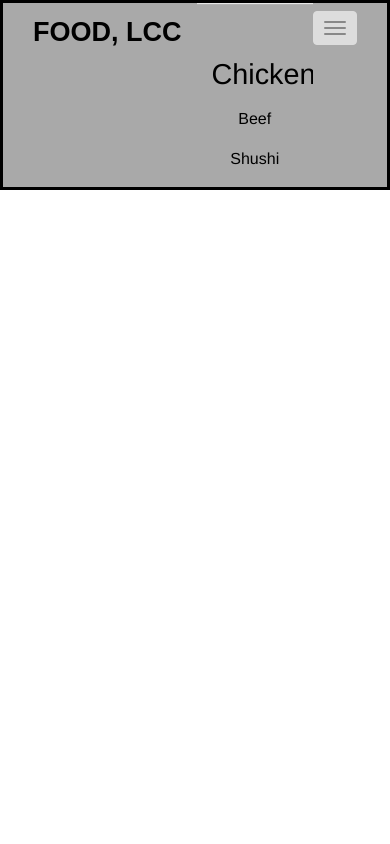
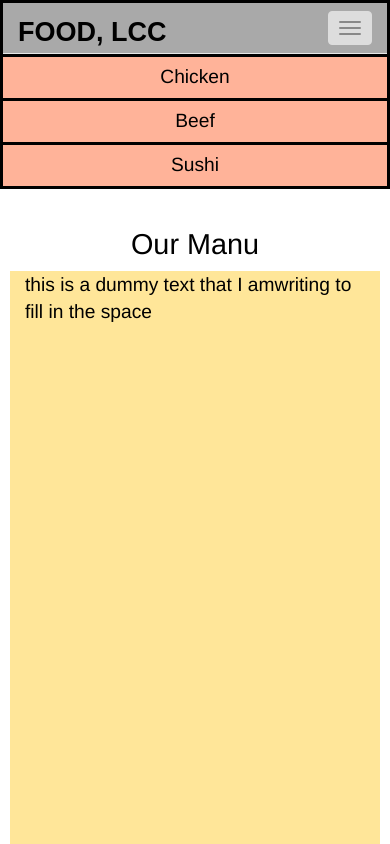
Before and after one commit to jassdv/Solution3, a plain HTML site: page index.html in a window 390 px wide. Both pictures are taken after a click on the button "Toggle navigation". Shown: the top 844 px of the page. Drawn offline with Linux system fonts and the light colour scheme.

Commit message:
update solution3

```diff
--- a/css/styles.css
+++ b/css/styles.css
@@ -30,19 +30,49 @@ border-width: 3px;
  }
 
  #nav-list {
-  margin-top: 50px;
-  background-color: white
-  border-width: 100%;
-}
+  margin-top: 0;
+  background-color: #ffb399;
+  margin-bottom: 0;
+
+
+ }
 #nav-list a {
   color: black;
   text-align: center;
-  border-color: black;
-  border-width: 3px;
+  border-top: solid;
+  border-top-color: black;
+
+
+
 }
 #nav-list a:hover {
   background: #E7E7E7;
+
 }
 #nav-list a span{
+	font-size: 1.2em;
+
+
+}
+
+#main header{
+	color: black;
 	font-size: 1.8em;
 }
+
+h2{
+	color: black;
+	font-size: 1.8em;
+}
+
+#main-content{
+	margin-right: 10px;
+	margin-left: 10px;
+}
+
+#main-menu{
+	height: 1000px;
+	background-color: #ffe699;
+	color: black;
+	font-size: 1.2em;
+}
--- a/index.html
+++ b/index.html
@@ -21,6 +21,7 @@
  <header>
  <nav id="header-nav" class="navbar navbar-default">
  <div class="container-fluid">
+  <div class="navbar-header">
     <div class="navbar-brand">
       <a href="index.html"><h1>FOOD, LCC</h1></a>
     </div>
@@ -30,16 +31,17 @@
       <span class="icon-bar"></span>
       <span class="icon-bar"></span>
     </button>
+    </div>
     <div id="collapsable-nav" class="collapse navbar-collapse" class="visible-xs">
-           <ul id="nav-list" class="nav navbar-nav">
+           <ul id="nav-list" class="nav navbar-nav navbar-right">
             <li>
               <a href="#" class="visible-xs"><span>Chicken</span></a>
             </li>
             <li>
-              <a href="#" class="visible-xs">Beef</a>
+              <a href="#" class="visible-xs"><span>Beef</span></a>
             </li>
             <li>
-              <a href="#" class="visible-xs">Shushi</a>
+              <a href="#" class="visible-xs"><span>Sushi</span></a>
             </li>
 
           </ul><!-- #nav-list -->
@@ -55,6 +57,16 @@
  </header>
  <!--header ends -->
 
+
+ <div id="main-content" class="container-fluid">
+ <h2 class="text-center">Our Manu</h2>
+ <div id="menu-data" class="row">
+ <section id="main-menu" class="col-md-12 col-sm-12 col-xs-12">
+   <p>this is a dummy text that I amwriting to fill in the space</p>
+ </section>
+ </div>
+ </div>
+
   <!-- jQuery (Bootstrap JS plugins depend on it) -->
   <script src="js/jquery-1.11.3.min.js"></script>
   <script src="js/bootstrap.min.js"></script>
```
